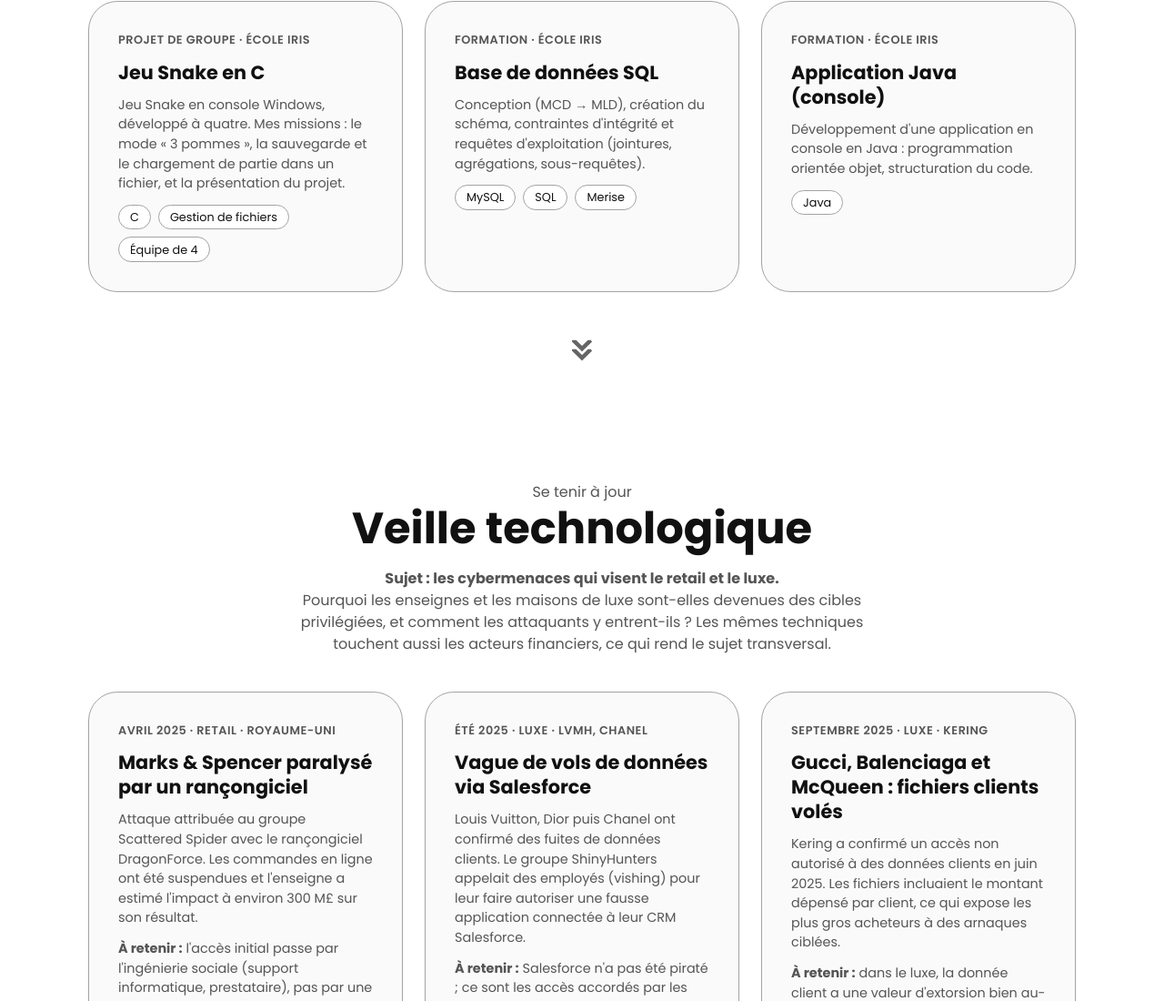
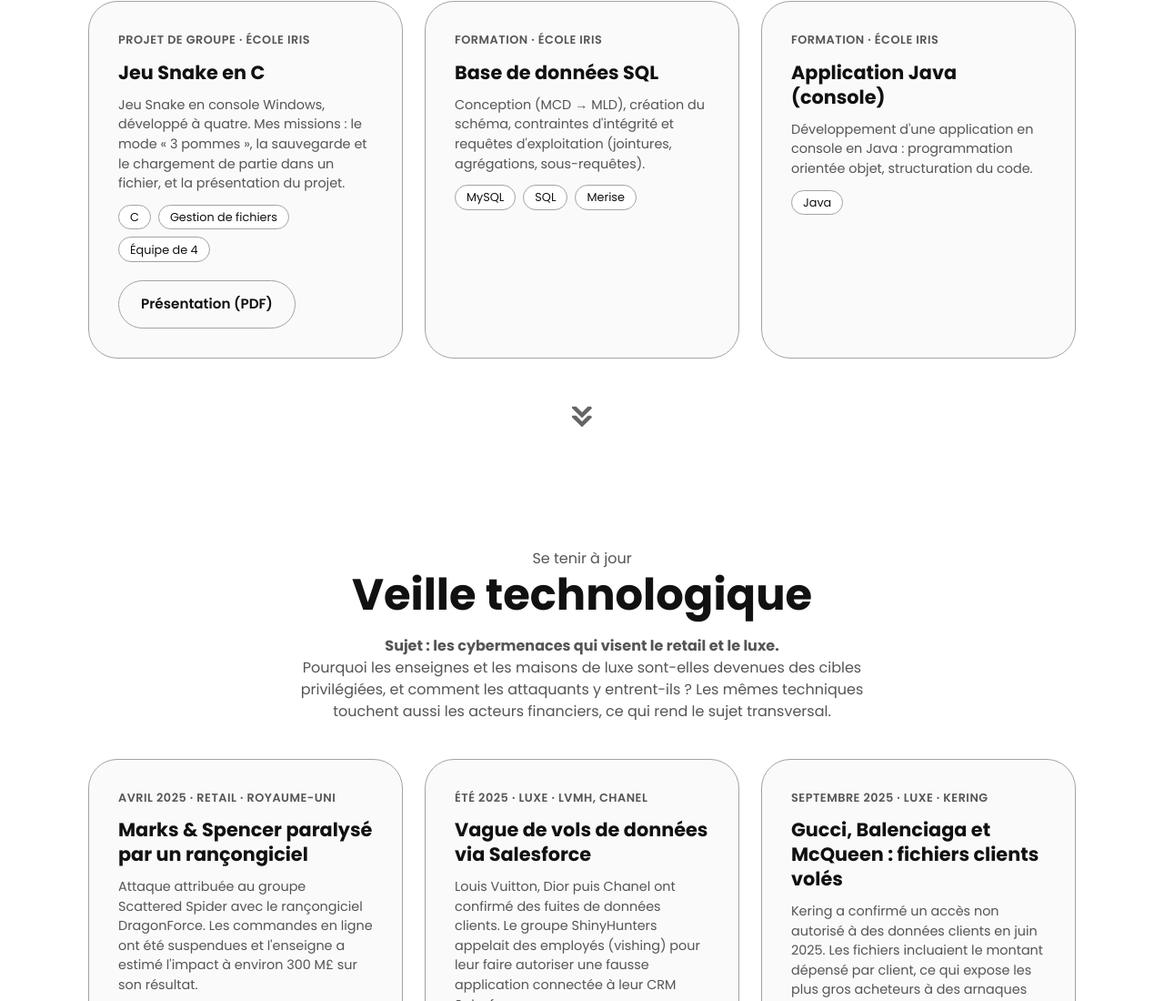
Before and after one commit to naghu01/naghu01.github.io, a plain HTML site: page index.html in a window 1280 px wide. Shown: the part 4926-6026 px from the top of the page at 91% size. Drawn offline with Linux system fonts and the light colour scheme.

Commit message:
Snake : présentation en PDF
Co-Authored-By: Claude Opus 5.5 <noreply@anthropic.com>
Claude-Session: https://claude.ai/code/session_01P97YLANNj7r5NSbCaDkfyQ

```diff
--- a/index.html
+++ b/index.html
@@ -340,12 +340,9 @@
             <ul class="tech-list">
               <li>C</li><li>Gestion de fichiers</li><li>Équipe de 4</li>
             </ul>
-            <!-- À COMPLÉTER : exporte la présentation en PDF dans assets/livrables/ et ajoute le dépôt
             <div class="btn-container">
-              <a class="btn btn-color-2 project-btn" href="./assets/livrables/Snake_presentation.pdf" target="_blank" rel="noopener">Présentation (PDF)</a>
-              <a class="btn btn-color-2 project-btn" href="https://github.com/naghu01/NOM-DU-DEPOT" target="_blank" rel="noopener">GitHub</a>
+              <a class="btn btn-color-2 project-btn" href="./assets/livrables/E6_Snake_presentation.pdf" target="_blank" rel="noopener">Présentation (PDF)</a>
             </div>
-            -->
           </article>
           <article class="project-card">
             <p class="project-tag">Formation · École IRIS</p>
```
Also changed, not shown: 1 other file.
